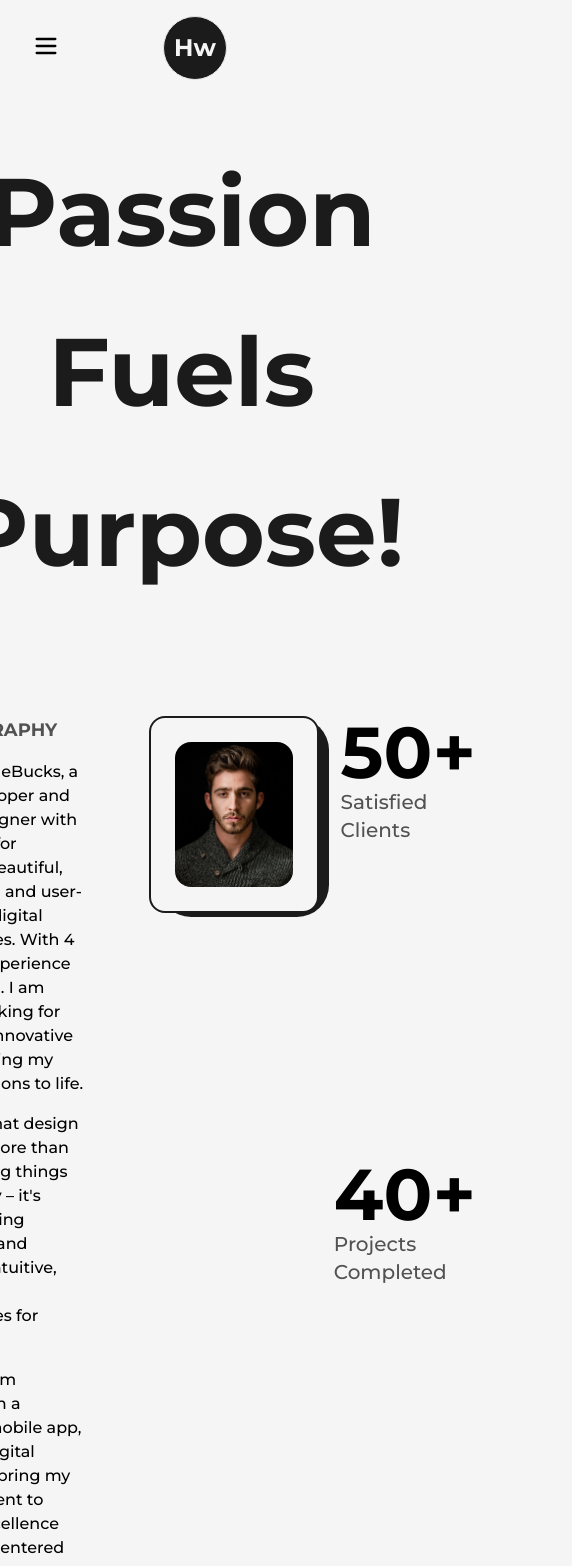
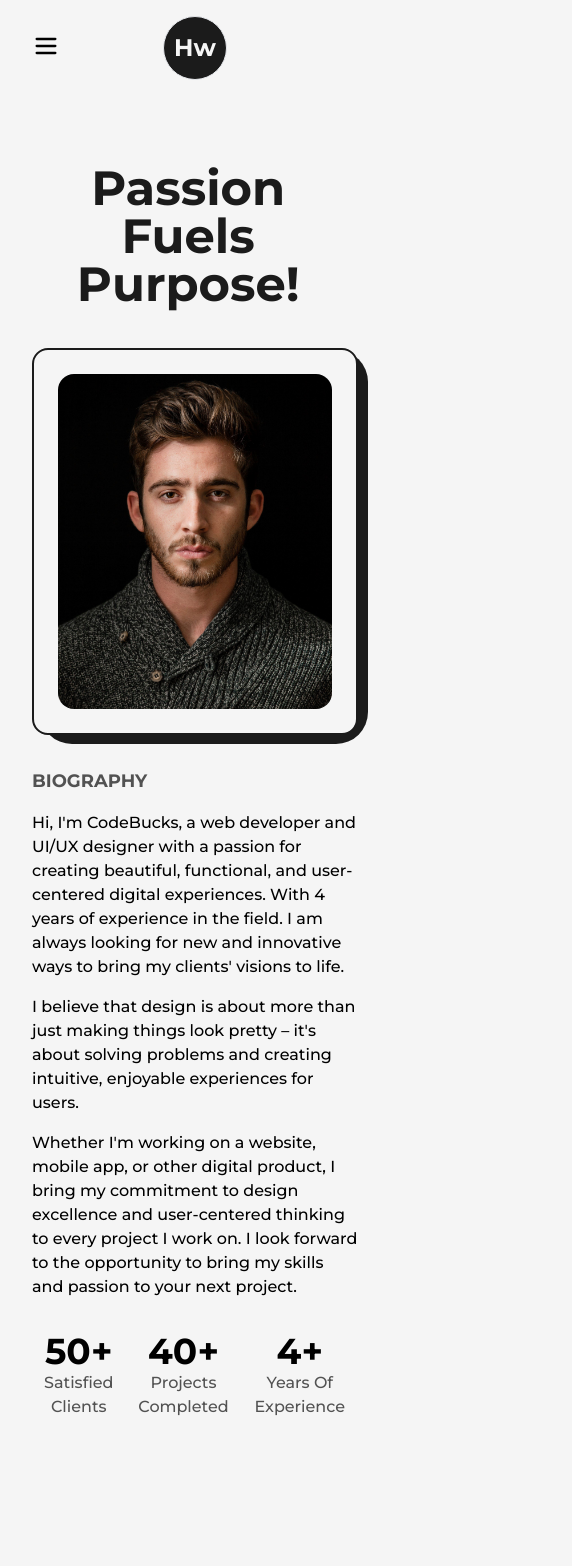
Before and after one commit to Yellowweii/Next-Personal-Website, a Next.js app: page /about in a window 390 px wide. Shown: the top 1566 px of the page, 572 px wide, since content can reach past the window. Built offline with nearby package versions, Linux system fonts and the light colour scheme.

Commit message:
finish the responsive about module

```diff
--- a/app/about/page.tsx
+++ b/app/about/page.tsx
@@ -8,12 +8,12 @@ import Experience from "@/sections/Experience";
 
 const About = () => {
   return (
-    <main className="flex flex-col w-full items-center justify-center dark:text-light">
-      <div className="p-24 pt-16 pb-0">
-        <AnimatedText className="!text-8xl mb-16" text="Passion Fuels Purpose!" />
-        <div className="grid w-full grid-cols-8 gap-16">
-          <div className="col-span-3 flex flex-col items-center justify-start">
-            <h2 className="mb-4 text-lg font-bold uppercase text-dark/75 dark:text-light/75">Biography</h2>
+    <main className="flex flex-col w-full items-center justify-center dark:text-light overflow-hidden">
+      <div className="p-8 sm:p-12 md:p-16 lg:p-24 pt-16 pb-0 w-full">
+        <AnimatedText className="!text-5xl sm:!text-7xl lg:!text-8xl mb-8 xl:mb-16" text="Passion Fuels Purpose!" />
+        <div className="grid w-full grid-cols-8 gap-8 sm:gap-16">
+          <div className="col-span-8 order-2 md:order-1 md:col-span-4 xl:col-span-3 flex flex-col items-center justify-start">
+            <h2 className="mb-4 text-lg font-bold uppercase text-dark/75 dark:text-light/75 self-start">Biography</h2>
             <p className="font-medium">
               Hi, I'm CodeBucks, a web developer and UI/UX designer with a passion for creating beautiful, functional, and user-centered digital experiences. With 4 years of experience in the field. I
               am always looking for new and innovative ways to bring my clients' visions to life.
@@ -26,28 +26,28 @@ const About = () => {
               to the opportunity to bring my skills and passion to your next project.
             </p>
           </div>
-          <div className="col-span-3 relative h-max rounded-2xl border-2 border-dark border-solid bg-light p-6 dark:bg-dark dark:border-light">
+          <div className="col-span-8 order-1 md:order-2 md:col-span-4 xl:col-span-3 relative h-max rounded-2xl border-2 border-dark border-solid bg-light p-6 dark:bg-dark dark:border-light">
             <div className="absolute top-0 -right-3 -z-10 w-[102%] h-[103%] rounded-[2rem] bg-dark dark:bg-light"></div>
-            <Image src={profilePic} alt="Yellowwei" className="w-full h-auto rounded-2xl" priority sizes="(max-width: 768px) 100vw, (max-width: 1200px) 50vw, 33vw" />
+            <Image src={profilePic} alt="Yellowwei" className="w-full h-auto rounded-2xl" priority />
           </div>
-          <div className="col-span-2 flex flex-col items-end justify-between">
-            <div className="flex flex-col items-end justify-center">
-              <span className="inline-block text-7xl font-bold">
+          <div className="col-span-8 order-3 xl:col-span-2 flex flex-row xl:flex-col items-center xl:items-end justify-between">
+            <div className="flex flex-col items-center xl:items-end justify-center">
+              <span className="inline-block text-4xl sm:text-5xl md:text-6xl lg:text-7xl font-bold">
                 <AnimatedNumbers value={50} />+
               </span>
-              <h2 className="text-xl font-medium capitalize text-dark/75 dark:text-light/75">satisfied clients</h2>
+              <h2 className="text-base md:text-lg lg:text-xl font-medium capitalize text-dark/75 dark:text-light/75 text-center">satisfied clients</h2>
             </div>
-            <div className="flex flex-col items-end justify-center">
-              <span className="inline-block text-7xl font-bold">
+            <div className="flex flex-col items-center xl:items-end justify-center">
+              <span className="inline-block text-4xl sm:text-5xl md:text-6xl lg:text-7xl font-bold">
                 <AnimatedNumbers value={40} />+
               </span>
-              <h2 className="text-xl font-medium capitalize text-dark/75 dark:text-light/75">projects completed</h2>
+              <h2 className="text-base md:text-lg lg:text-xl font-medium capitalize text-dark/75 dark:text-light/75 text-center">projects completed</h2>
             </div>
-            <div className="flex flex-col items-end justify-center">
-              <span className="inline-block text-7xl font-bold">
+            <div className="flex flex-col items-center xl:items-end justify-center">
+              <span className="inline-block text-4xl sm:text-5xl md:text-6xl lg:text-7xl font-bold">
                 <AnimatedNumbers value={4} />+
               </span>
-              <h2 className="text-xl font-medium capitalize text-dark/75 dark:text-light/75">years of experience</h2>
+              <h2 className="text-base md:text-lg lg:text-xl font-medium capitalize text-dark/75 dark:text-light/75 text-center">years of experience</h2>
             </div>
           </div>
         </div>
--- a/components/AnimatedText/index.tsx
+++ b/components/AnimatedText/index.tsx
@@ -12,7 +12,7 @@ const AnimatedText = ({ text, className = "" }: AnimatedTextProps) => {
     <div className="w-full mx-auto py-2 flex items-center justify-center text-center">
       <h1 className={`inline-block w-full text-dark font-bold capitalize text-6xl ${className} dark:text-light`}>
         {text.split(" ").map((word, index) => (
-          <motion.span key={index} className={`inline-block ${className}`} initial={{ opacity: 0, y: 50 }} animate={{ opacity: 1, y: 0 }} transition={{ duration: 1, delay: index * 0.05 }}>
+          <motion.span key={index} className={`inline-block`} initial={{ opacity: 0, y: 50 }} animate={{ opacity: 1, y: 0 }} transition={{ duration: 1, delay: index * 0.05 }}>
             {word}&nbsp;
           </motion.span>
         ))}
```
